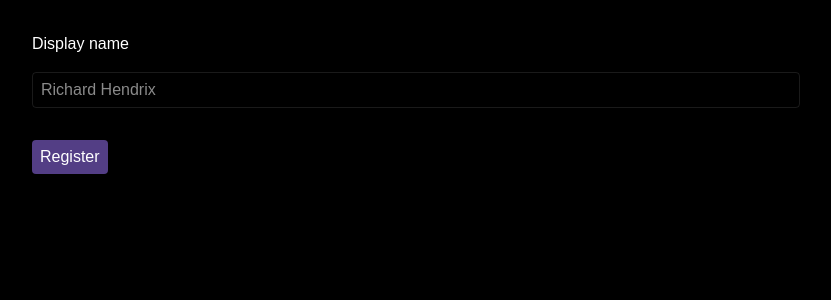
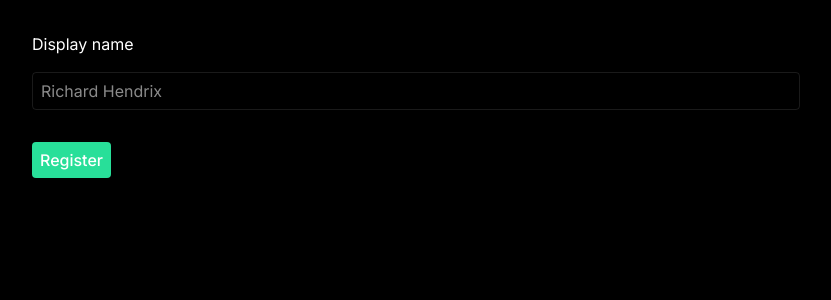
Before and after one commit to stadium-ws/stadium-js, a Next.js app in the folder apps/demo-chat/: page / in a window 1280 px wide. Shown: the top 300 px of the page, without its empty margins (224-1055 px from the left). Built offline with nearby package versions, Linux system fonts and the light colour scheme.

Commit message:
Clean up

```diff
--- a/apps/demo-chat/package.json
+++ b/apps/demo-chat/package.json
@@ -10,6 +10,7 @@
     "start": "next start"
   },
   "dependencies": {
+    "@next/font": "^13.0.6",
     "@stadium/core": "*",
     "formik": "^2.2.9",
     "nanoid": "^4.0.0",
--- a/apps/demo-chat/src/components/GlobalStyle.tsx
+++ b/apps/demo-chat/src/components/GlobalStyle.tsx
@@ -3,7 +3,7 @@ import { createGlobalStyle } from 'styled-components'
 const globalStyle = createGlobalStyle`
   html {
     font-size: 16px;
-    font-family: 'Arial', sans-serif;
+    font-family: ${({ theme }) => theme.fonts.families.primary};
     background-color: black;
     color: white;
   }
--- a/apps/demo-chat/src/pages/_app.tsx
+++ b/apps/demo-chat/src/pages/_app.tsx
@@ -6,18 +6,21 @@ import theme from '../theme'
 import 'sanitize.css'
 import GlobalStyle from '@/components/GlobalStyle'
 import Layout from '@/components/Layout'
+import { inter } from '@/utils/fonts'
 
 const App = ({
   Component: Page,
   pageProps
 }: AppProps) => {
   return (
+    <main className={inter.className}>
       <ThemeProvider theme={theme}>
         <GlobalStyle />
         <Layout>
           <Page {...pageProps} />
         </Layout>
       </ThemeProvider>
+    </main>
   )
 }
 
--- a/apps/demo-chat/src/theme.ts
+++ b/apps/demo-chat/src/theme.ts
@@ -1,8 +1,10 @@
+import { inter } from '@/utils/fonts'
+
 const DEFAULT_FONT_SIZE = 16
 
 const theme = {
   colors: {
-    primary: '#533E85',
+    primary: '#28DF99',
     text: '#333333',
     error: '#FF5151',
     info: '#4299e1',
@@ -13,7 +15,7 @@ const theme = {
     defaultFontSize: DEFAULT_FONT_SIZE,
     defaultLineHeight: Math.round(DEFAULT_FONT_SIZE * 1.6),
     families: {
-      primary: '\'Poppins\', sans-serif'
+      primary: inter.style.fontFamily
     }
   },
   containerWidth: 1140,
--- /dev/null
+++ b/apps/demo-chat/src/utils/fonts.ts
@@ -0,0 +1,3 @@
+import { Inter } from '@next/font/google'
+
+export const inter = Inter()
```
Also changed, not shown: 1 other file (tests, documents, lock files or other folders). Lines whose indentation alone changed are shown as unchanged.
